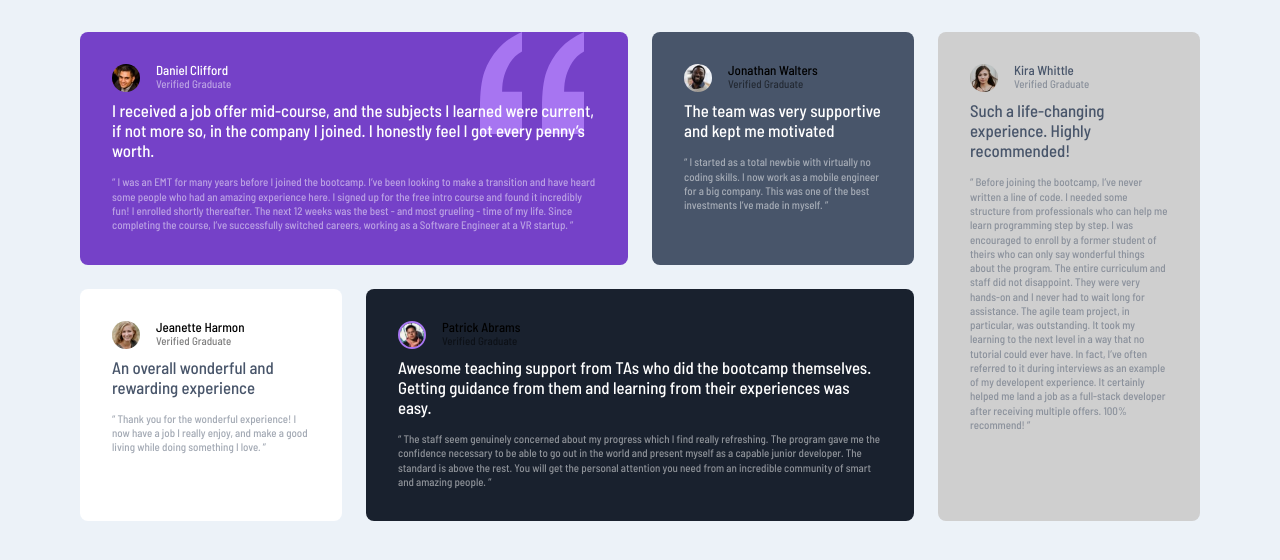
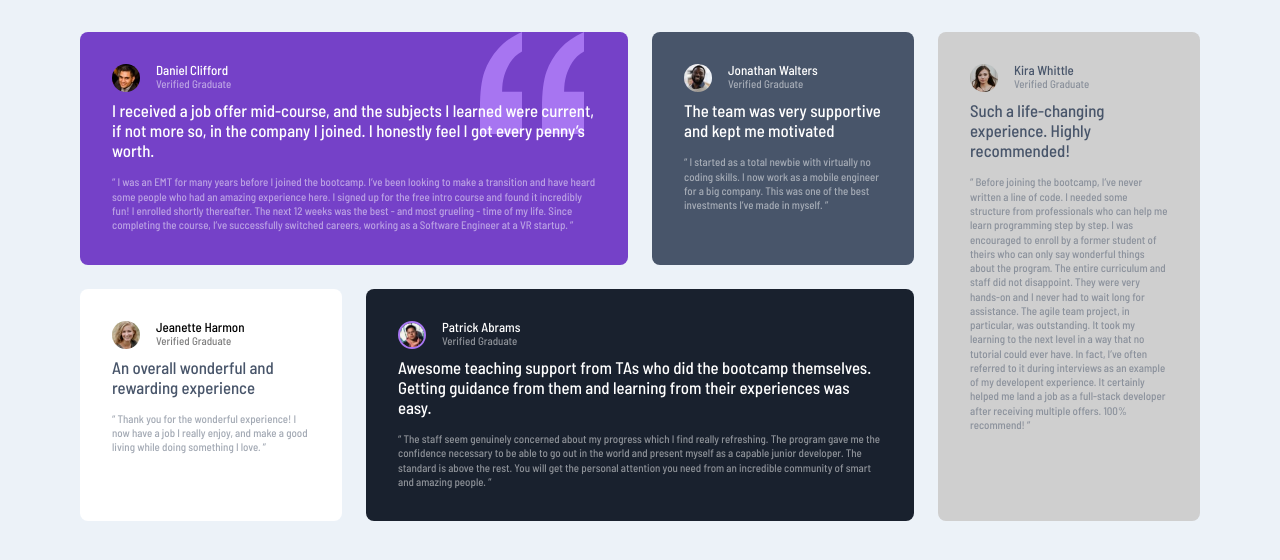
Before and after one commit to MzAllison/cards-layout, a plain HTML site: page index.html in a window 1280 px wide. Drawn offline with Linux system fonts and the light colour scheme.

Commit message:
desktop  view

```diff
--- a/index.html
+++ b/index.html
@@ -37,8 +37,8 @@
               <img src="./images/image-jonathan.jpg" alt="Jonathan Walters">
             </div>
             <div>
-              <h2 class="name">Jonathan Walters</h2>
-              <p class="position">Verified Graduate</p>
+              <h2 class="name pat-1">Jonathan Walters</h2>
+              <p class="position pat-1">Verified Graduate</p>
             </div>
           </div>
           <p class="text-neutral-100">
@@ -72,8 +72,8 @@
               <img class="border-primary-400" src="./images/image-patrick.jpg" alt="Patrick Abrams">
             </div>
             <div>
-              <h2 class="name">Patrick Abrams</h2>
-              <p class="position">Verified Graduate</p>
+              <h2 class="name pat-1">Patrick Abrams</h2>
+              <p class="position pat-1">Verified Graduate</p>
             </div>
           </div>
           <p class="text-neutral-100">
--- a/style.css
+++ b/style.css
@@ -107,6 +107,10 @@ body{
       }
 
 
+      .pat-1{
+        color: var(--clr-white-100);
+      }
+
 
 
 
```
